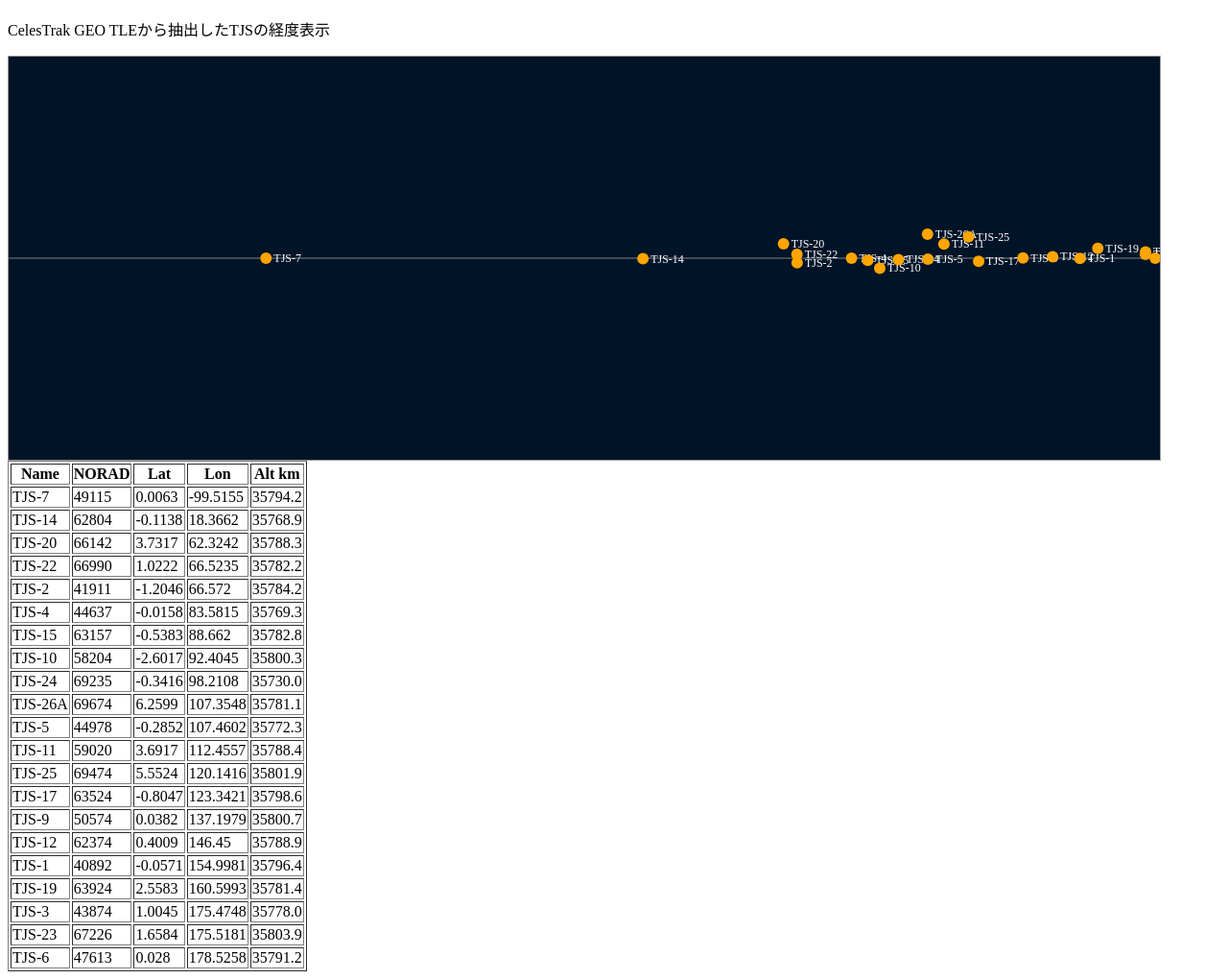
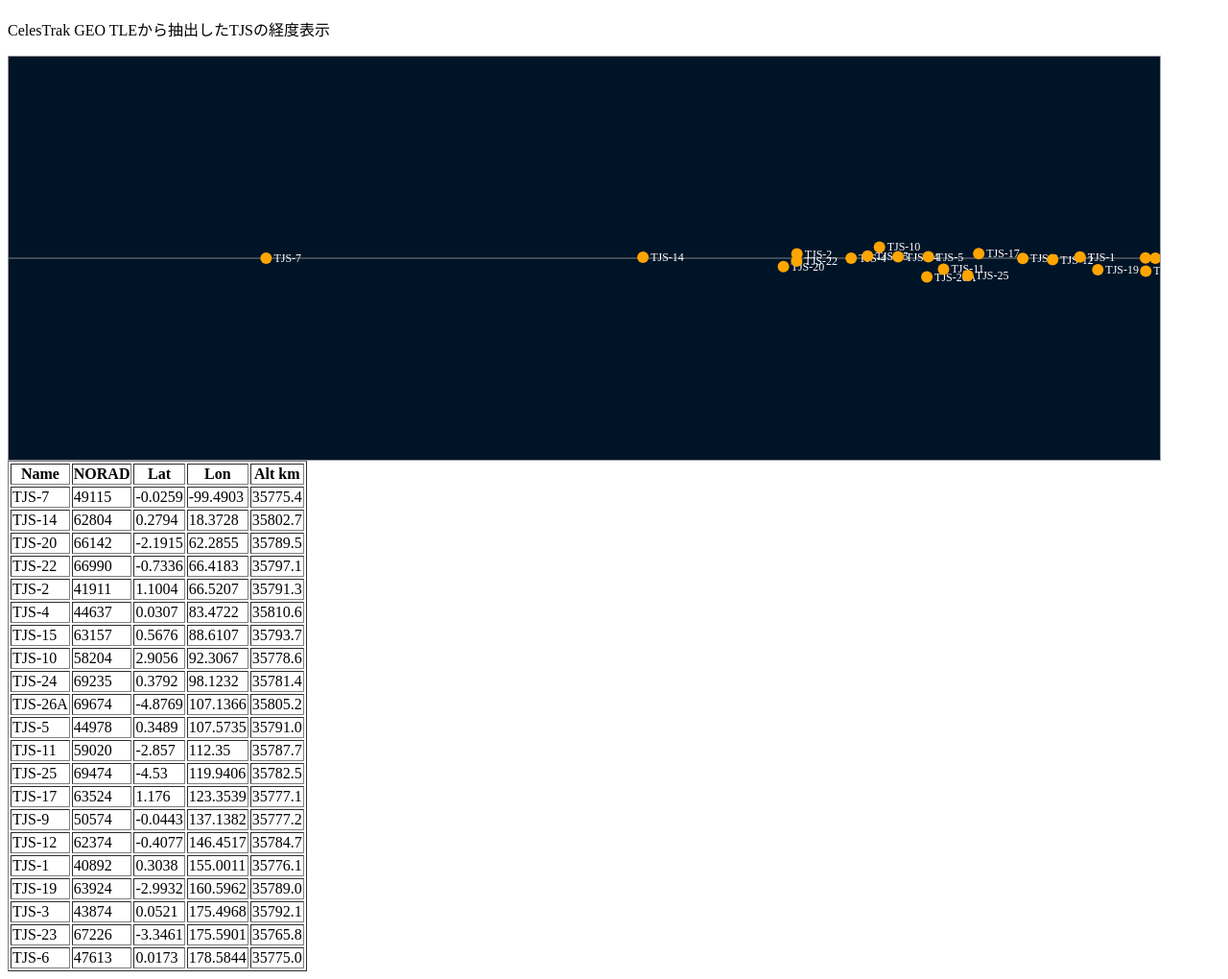
Before and after one commit to butagorilla1182/tjs_geo_control, a plain HTML site: page tjs_geo.html in a window 1280 px wide. Shown: the part 48-1068 px from the top of the page at 96% size. Drawn offline with Linux system fonts and the light colour scheme.

Commit message:
Update TJS GEO data

```diff
--- a/tjs_geo.html
+++ b/tjs_geo.html
@@ -3,48 +3,48 @@
 <p>CelesTrak GEO TLEから抽出したTJSの経度表示</p>
 <svg width="1200" height="420" style="background:#001428;border:1px solid #999">
 <line x1="0" y1="210" x2="1200" y2="210" stroke="gray"/>
-<circle cx="268.3" cy="210.0" r="6" fill="orange"><title>TJS-7 lon -99.5155</title></circle><text x="276.3" y="214.0" fill="white" font-size="12">TJS-7</text>
-<circle cx="661.2" cy="210.5" r="6" fill="orange"><title>TJS-14 lon 18.3662</title></circle><text x="669.2" y="214.5" fill="white" font-size="12">TJS-14</text>
-<circle cx="807.7" cy="195.1" r="6" fill="orange"><title>TJS-20 lon 62.3242</title></circle><text x="815.7" y="199.1" fill="white" font-size="12">TJS-20</text>
-<circle cx="821.7" cy="205.9" r="6" fill="orange"><title>TJS-22 lon 66.5235</title></circle><text x="829.7" y="209.9" fill="white" font-size="12">TJS-22</text>
-<circle cx="821.9" cy="214.8" r="6" fill="orange"><title>TJS-2 lon 66.572</title></circle><text x="829.9" y="218.8" fill="white" font-size="12">TJS-2</text>
-<circle cx="878.6" cy="210.1" r="6" fill="orange"><title>TJS-4 lon 83.5815</title></circle><text x="886.6" y="214.1" fill="white" font-size="12">TJS-4</text>
-<circle cx="895.5" cy="212.2" r="6" fill="orange"><title>TJS-15 lon 88.662</title></circle><text x="903.5" y="216.2" fill="white" font-size="12">TJS-15</text>
-<circle cx="908.0" cy="220.4" r="6" fill="orange"><title>TJS-10 lon 92.4045</title></circle><text x="916.0" y="224.4" fill="white" font-size="12">TJS-10</text>
-<circle cx="927.4" cy="211.4" r="6" fill="orange"><title>TJS-24 lon 98.2108</title></circle><text x="935.4" y="215.4" fill="white" font-size="12">TJS-24</text>
-<circle cx="957.8" cy="185.0" r="6" fill="orange"><title>TJS-26A lon 107.3548</title></circle><text x="965.8" y="189.0" fill="white" font-size="12">TJS-26A</text>
-<circle cx="958.2" cy="211.1" r="6" fill="orange"><title>TJS-5 lon 107.4602</title></circle><text x="966.2" y="215.1" fill="white" font-size="12">TJS-5</text>
-<circle cx="974.9" cy="195.2" r="6" fill="orange"><title>TJS-11 lon 112.4557</title></circle><text x="982.9" y="199.2" fill="white" font-size="12">TJS-11</text>
-<circle cx="1000.5" cy="187.8" r="6" fill="orange"><title>TJS-25 lon 120.1416</title></circle><text x="1008.5" y="191.8" fill="white" font-size="12">TJS-25</text>
-<circle cx="1011.1" cy="213.2" r="6" fill="orange"><title>TJS-17 lon 123.3421</title></circle><text x="1019.1" y="217.2" fill="white" font-size="12">TJS-17</text>
-<circle cx="1057.3" cy="209.8" r="6" fill="orange"><title>TJS-9 lon 137.1979</title></circle><text x="1065.3" y="213.8" fill="white" font-size="12">TJS-9</text>
-<circle cx="1088.2" cy="208.4" r="6" fill="orange"><title>TJS-12 lon 146.45</title></circle><text x="1096.2" y="212.4" fill="white" font-size="12">TJS-12</text>
-<circle cx="1116.7" cy="210.2" r="6" fill="orange"><title>TJS-1 lon 154.9981</title></circle><text x="1124.7" y="214.2" fill="white" font-size="12">TJS-1</text>
-<circle cx="1135.3" cy="199.8" r="6" fill="orange"><title>TJS-19 lon 160.5993</title></circle><text x="1143.3" y="203.8" fill="white" font-size="12">TJS-19</text>
-<circle cx="1184.9" cy="206.0" r="6" fill="orange"><title>TJS-3 lon 175.4748</title></circle><text x="1192.9" y="210.0" fill="white" font-size="12">TJS-3</text>
-<circle cx="1185.1" cy="203.4" r="6" fill="orange"><title>TJS-23 lon 175.5181</title></circle><text x="1193.1" y="207.4" fill="white" font-size="12">TJS-23</text>
-<circle cx="1195.1" cy="209.9" r="6" fill="orange"><title>TJS-6 lon 178.5258</title></circle><text x="1203.1" y="213.9" fill="white" font-size="12">TJS-6</text>
+<circle cx="268.4" cy="210.1" r="6" fill="orange"><title>TJS-7 lon -99.4903</title></circle><text x="276.4" y="214.1" fill="white" font-size="12">TJS-7</text>
+<circle cx="661.2" cy="208.9" r="6" fill="orange"><title>TJS-14 lon 18.3728</title></circle><text x="669.2" y="212.9" fill="white" font-size="12">TJS-14</text>
+<circle cx="807.6" cy="218.8" r="6" fill="orange"><title>TJS-20 lon 62.2855</title></circle><text x="815.6" y="222.8" fill="white" font-size="12">TJS-20</text>
+<circle cx="821.4" cy="212.9" r="6" fill="orange"><title>TJS-22 lon 66.4183</title></circle><text x="829.4" y="216.9" fill="white" font-size="12">TJS-22</text>
+<circle cx="821.7" cy="205.6" r="6" fill="orange"><title>TJS-2 lon 66.5207</title></circle><text x="829.7" y="209.6" fill="white" font-size="12">TJS-2</text>
+<circle cx="878.2" cy="209.9" r="6" fill="orange"><title>TJS-4 lon 83.4722</title></circle><text x="886.2" y="213.9" fill="white" font-size="12">TJS-4</text>
+<circle cx="895.4" cy="207.7" r="6" fill="orange"><title>TJS-15 lon 88.6107</title></circle><text x="903.4" y="211.7" fill="white" font-size="12">TJS-15</text>
+<circle cx="907.7" cy="198.4" r="6" fill="orange"><title>TJS-10 lon 92.3067</title></circle><text x="915.7" y="202.4" fill="white" font-size="12">TJS-10</text>
+<circle cx="927.1" cy="208.5" r="6" fill="orange"><title>TJS-24 lon 98.1232</title></circle><text x="935.1" y="212.5" fill="white" font-size="12">TJS-24</text>
+<circle cx="957.1" cy="229.5" r="6" fill="orange"><title>TJS-26A lon 107.1366</title></circle><text x="965.1" y="233.5" fill="white" font-size="12">TJS-26A</text>
+<circle cx="958.6" cy="208.6" r="6" fill="orange"><title>TJS-5 lon 107.5735</title></circle><text x="966.6" y="212.6" fill="white" font-size="12">TJS-5</text>
+<circle cx="974.5" cy="221.4" r="6" fill="orange"><title>TJS-11 lon 112.35</title></circle><text x="982.5" y="225.4" fill="white" font-size="12">TJS-11</text>
+<circle cx="999.8" cy="228.1" r="6" fill="orange"><title>TJS-25 lon 119.9406</title></circle><text x="1007.8" y="232.1" fill="white" font-size="12">TJS-25</text>
+<circle cx="1011.2" cy="205.3" r="6" fill="orange"><title>TJS-17 lon 123.3539</title></circle><text x="1019.2" y="209.3" fill="white" font-size="12">TJS-17</text>
+<circle cx="1057.1" cy="210.2" r="6" fill="orange"><title>TJS-9 lon 137.1382</title></circle><text x="1065.1" y="214.2" fill="white" font-size="12">TJS-9</text>
+<circle cx="1088.2" cy="211.6" r="6" fill="orange"><title>TJS-12 lon 146.4517</title></circle><text x="1096.2" y="215.6" fill="white" font-size="12">TJS-12</text>
+<circle cx="1116.7" cy="208.8" r="6" fill="orange"><title>TJS-1 lon 155.0011</title></circle><text x="1124.7" y="212.8" fill="white" font-size="12">TJS-1</text>
+<circle cx="1135.3" cy="222.0" r="6" fill="orange"><title>TJS-19 lon 160.5962</title></circle><text x="1143.3" y="226.0" fill="white" font-size="12">TJS-19</text>
+<circle cx="1185.0" cy="209.8" r="6" fill="orange"><title>TJS-3 lon 175.4968</title></circle><text x="1193.0" y="213.8" fill="white" font-size="12">TJS-3</text>
+<circle cx="1185.3" cy="223.4" r="6" fill="orange"><title>TJS-23 lon 175.5901</title></circle><text x="1193.3" y="227.4" fill="white" font-size="12">TJS-23</text>
+<circle cx="1195.3" cy="209.9" r="6" fill="orange"><title>TJS-6 lon 178.5844</title></circle><text x="1203.3" y="213.9" fill="white" font-size="12">TJS-6</text>
 </svg>
 <table border="1"><tr><th>Name</th><th>NORAD</th><th>Lat</th><th>Lon</th><th>Alt km</th></tr>
-<tr><td>TJS-7</td><td>49115</td><td>0.0063</td><td>-99.5155</td><td>35794.2</td></tr>
-<tr><td>TJS-14</td><td>62804</td><td>-0.1138</td><td>18.3662</td><td>35768.9</td></tr>
-<tr><td>TJS-20</td><td>66142</td><td>3.7317</td><td>62.3242</td><td>35788.3</td></tr>
-<tr><td>TJS-22</td><td>66990</td><td>1.0222</td><td>66.5235</td><td>35782.2</td></tr>
-<tr><td>TJS-2</td><td>41911</td><td>-1.2046</td><td>66.572</td><td>35784.2</td></tr>
-<tr><td>TJS-4</td><td>44637</td><td>-0.0158</td><td>83.5815</td><td>35769.3</td></tr>
-<tr><td>TJS-15</td><td>63157</td><td>-0.5383</td><td>88.662</td><td>35782.8</td></tr>
-<tr><td>TJS-10</td><td>58204</td><td>-2.6017</td><td>92.4045</td><td>35800.3</td></tr>
-<tr><td>TJS-24</td><td>69235</td><td>-0.3416</td><td>98.2108</td><td>35730.0</td></tr>
-<tr><td>TJS-26A</td><td>69674</td><td>6.2599</td><td>107.3548</td><td>35781.1</td></tr>
-<tr><td>TJS-5</td><td>44978</td><td>-0.2852</td><td>107.4602</td><td>35772.3</td></tr>
-<tr><td>TJS-11</td><td>59020</td><td>3.6917</td><td>112.4557</td><td>35788.4</td></tr>
-<tr><td>TJS-25</td><td>69474</td><td>5.5524</td><td>120.1416</td><td>35801.9</td></tr>
-<tr><td>TJS-17</td><td>63524</td><td>-0.8047</td><td>123.3421</td><td>35798.6</td></tr>
-<tr><td>TJS-9</td><td>50574</td><td>0.0382</td><td>137.1979</td><td>35800.7</td></tr>
-<tr><td>TJS-12</td><td>62374</td><td>0.4009</td><td>146.45</td><td>35788.9</td></tr>
-<tr><td>TJS-1</td><td>40892</td><td>-0.0571</td><td>154.9981</td><td>35796.4</td></tr>
-<tr><td>TJS-19</td><td>63924</td><td>2.5583</td><td>160.5993</td><td>35781.4</td></tr>
-<tr><td>TJS-3</td><td>43874</td><td>1.0045</td><td>175.4748</td><td>35778.0</td></tr>
-<tr><td>TJS-23</td><td>67226</td><td>1.6584</td><td>175.5181</td><td>35803.9</td></tr>
-<tr><td>TJS-6</td><td>47613</td><td>0.028</td><td>178.5258</td><td>35791.2</td></tr>
+<tr><td>TJS-7</td><td>49115</td><td>-0.0259</td><td>-99.4903</td><td>35775.4</td></tr>
+<tr><td>TJS-14</td><td>62804</td><td>0.2794</td><td>18.3728</td><td>35802.7</td></tr>
+<tr><td>TJS-20</td><td>66142</td><td>-2.1915</td><td>62.2855</td><td>35789.5</td></tr>
+<tr><td>TJS-22</td><td>66990</td><td>-0.7336</td><td>66.4183</td><td>35797.1</td></tr>
+<tr><td>TJS-2</td><td>41911</td><td>1.1004</td><td>66.5207</td><td>35791.3</td></tr>
+<tr><td>TJS-4</td><td>44637</td><td>0.0307</td><td>83.4722</td><td>35810.6</td></tr>
+<tr><td>TJS-15</td><td>63157</td><td>0.5676</td><td>88.6107</td><td>35793.7</td></tr>
+<tr><td>TJS-10</td><td>58204</td><td>2.9056</td><td>92.3067</td><td>35778.6</td></tr>
+<tr><td>TJS-24</td><td>69235</td><td>0.3792</td><td>98.1232</td><td>35781.4</td></tr>
+<tr><td>TJS-26A</td><td>69674</td><td>-4.8769</td><td>107.1366</td><td>35805.2</td></tr>
+<tr><td>TJS-5</td><td>44978</td><td>0.3489</td><td>107.5735</td><td>35791.0</td></tr>
+<tr><td>TJS-11</td><td>59020</td><td>-2.857</td><td>112.35</td><td>35787.7</td></tr>
+<tr><td>TJS-25</td><td>69474</td><td>-4.53</td><td>119.9406</td><td>35782.5</td></tr>
+<tr><td>TJS-17</td><td>63524</td><td>1.176</td><td>123.3539</td><td>35777.1</td></tr>
+<tr><td>TJS-9</td><td>50574</td><td>-0.0443</td><td>137.1382</td><td>35777.2</td></tr>
+<tr><td>TJS-12</td><td>62374</td><td>-0.4077</td><td>146.4517</td><td>35784.7</td></tr>
+<tr><td>TJS-1</td><td>40892</td><td>0.3038</td><td>155.0011</td><td>35776.1</td></tr>
+<tr><td>TJS-19</td><td>63924</td><td>-2.9932</td><td>160.5962</td><td>35789.0</td></tr>
+<tr><td>TJS-3</td><td>43874</td><td>0.0521</td><td>175.4968</td><td>35792.1</td></tr>
+<tr><td>TJS-23</td><td>67226</td><td>-3.3461</td><td>175.5901</td><td>35765.8</td></tr>
+<tr><td>TJS-6</td><td>47613</td><td>0.0173</td><td>178.5844</td><td>35775.0</td></tr>
 </table></body></html>
```
Also changed, not shown: tjs_geo.csv (+21 -21 lines), tjs_map.html (+1 -1 lines), last_updated.txt, 3 other files.
